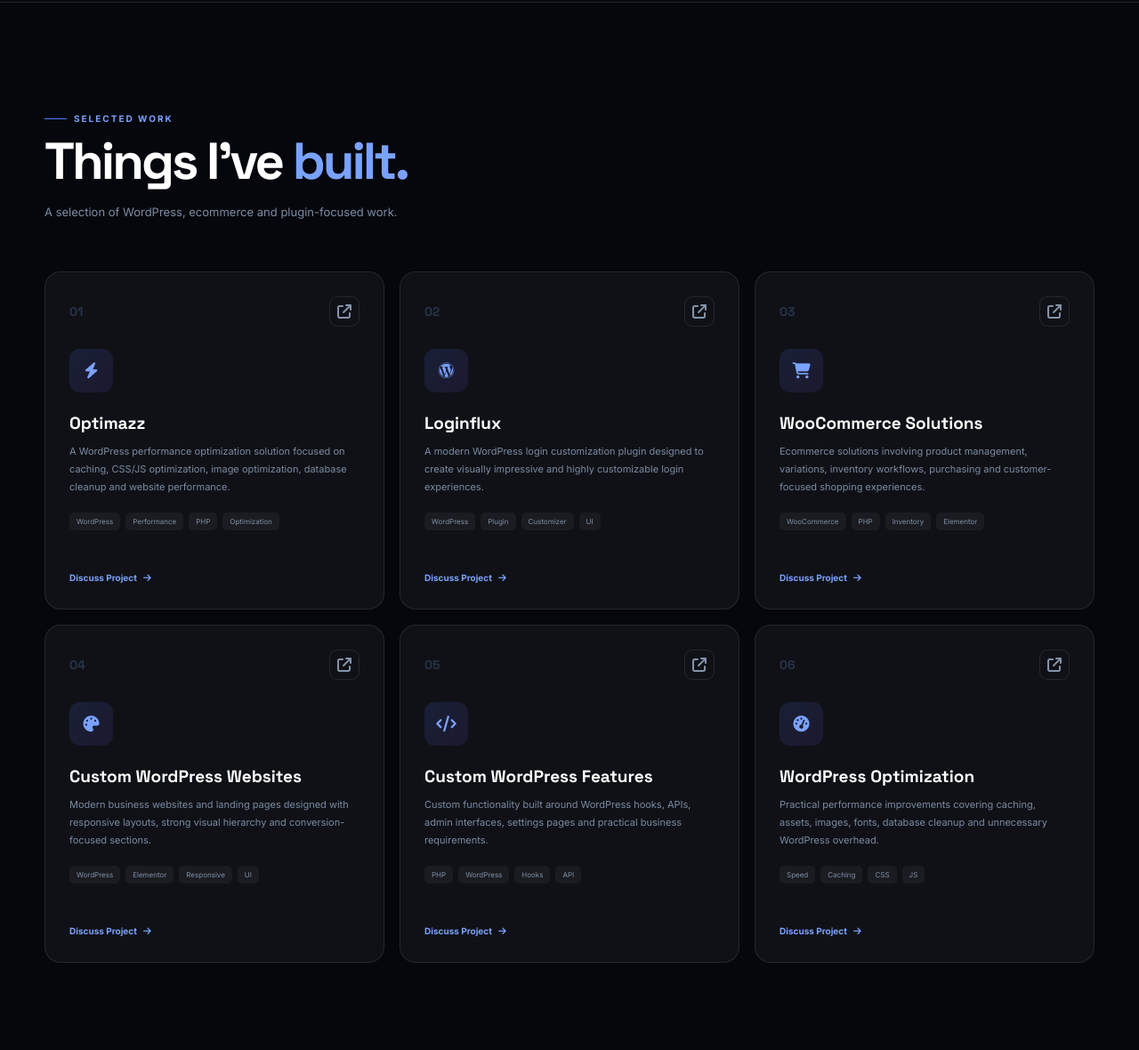
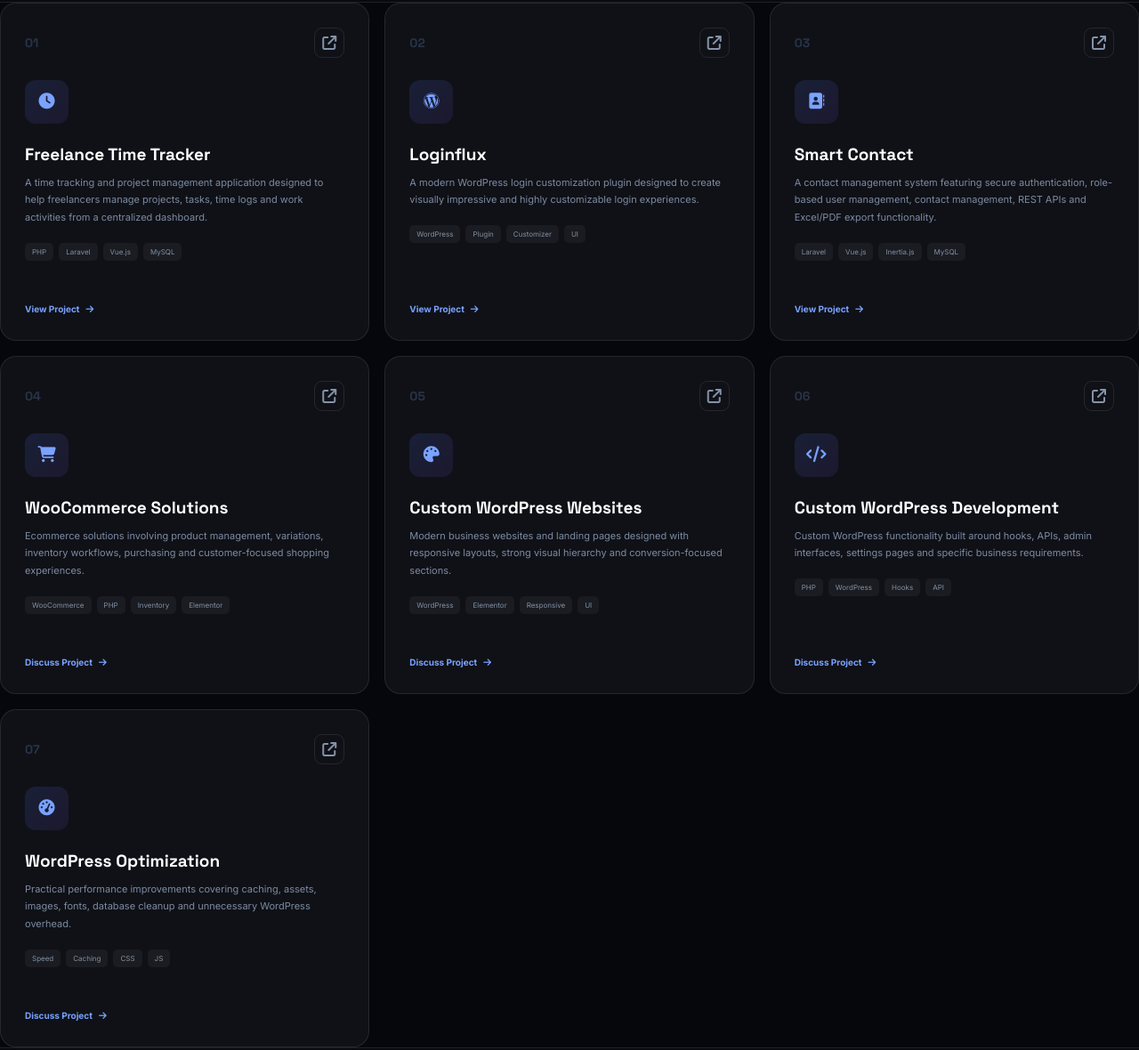
Before and after one commit to jahid-we/portfolio, a plain HTML site: page index.html in a window 1280 px wide. Shown: the part 3415-4595 px from the top of the page at 89% size. Drawn offline with Linux system fonts and the light colour scheme.

Commit message:
Update Projects

```diff
--- a/index.html
+++ b/index.html
@@ -2318,27 +2318,6 @@
      PROJECTS
 ========================================================= -->
 
-<section id="projects">
-
-    <div class="container">
-
-        <div class="section-header reveal">
-
-            <div class="section-tag">
-                Selected Work
-            </div>
-
-            <h2 class="section-title">
-                Things I've <span>built.</span>
-            </h2>
-
-            <p class="section-description">
-                A selection of WordPress, ecommerce and plugin-focused work.
-            </p>
-
-        </div>
-
-
 <div class="projects-grid">
 
     <!-- PROJECT 01 -->
@@ -2358,22 +2337,178 @@
         </div>
 
         <div class="project-icon">
-                    <i class="fa-solid fa-bolt"></i>
-                </div>
-
-                <h3>Optimazz</h3>
+            <i class="fa-solid fa-clock"></i>
+        </div>
+
+        <h3>Freelance Time Tracker</h3>
 
         <p>
-                    A WordPress performance optimization solution focused
-                    on caching, CSS/JS optimization, image optimization,
-                    database cleanup and website performance.
+            A time tracking and project management application designed
+            to help freelancers manage projects, tasks, time logs and
+            work activities from a centralized dashboard.
+        </p>
+
+        <div class="tags">
+            <span>PHP</span>
+            <span>Laravel</span>
+            <span>Vue.js</span>
+            <span>MySQL</span>
+        </div>
+
+        <div class="project-bottom">
+
+            <a
+                href="https://github.com/jahid-we/Freelance-Time-Tracker-Software-"
+                class="project-link"
+                target="_blank"
+                rel="noopener noreferrer"
+            >
+                View Project
+                <i class="fa-solid fa-arrow-right"></i>
+            </a>
+
+        </div>
+
+    </article>
+
+
+    <!-- PROJECT 02 -->
+
+    <article class="project-card reveal reveal-delay-1">
+
+        <div class="project-top">
+
+            <span class="project-number">
+                02
+            </span>
+
+            <span class="project-arrow">
+                <i class="fa-solid fa-arrow-up-right-from-square"></i>
+            </span>
+
+        </div>
+
+        <div class="project-icon">
+            <i class="fa-brands fa-wordpress"></i>
+        </div>
+
+        <h3>Loginflux</h3>
+
+        <p>
+            A modern WordPress login customization plugin designed
+            to create visually impressive and highly customizable
+            login experiences.
         </p>
 
         <div class="tags">
             <span>WordPress</span>
-                    <span>Performance</span>
+            <span>Plugin</span>
+            <span>Customizer</span>
+            <span>UI</span>
+        </div>
+
+        <div class="project-bottom">
+
+            <a
+                href="https://github.com/jahid-we/loginflux"
+                class="project-link"
+                target="_blank"
+                rel="noopener noreferrer"
+            >
+                View Project
+                <i class="fa-solid fa-arrow-right"></i>
+            </a>
+
+        </div>
+
+    </article>
+
+
+    <!-- PROJECT 03 -->
+
+    <article class="project-card reveal reveal-delay-2">
+
+        <div class="project-top">
+
+            <span class="project-number">
+                03
+            </span>
+
+            <span class="project-arrow">
+                <i class="fa-solid fa-arrow-up-right-from-square"></i>
+            </span>
+
+        </div>
+
+        <div class="project-icon">
+            <i class="fa-solid fa-address-book"></i>
+        </div>
+
+        <h3>Smart Contact</h3>
+
+        <p>
+            A contact management system featuring secure authentication,
+            role-based user management, contact management, REST APIs
+            and Excel/PDF export functionality.
+        </p>
+
+        <div class="tags">
+            <span>Laravel</span>
+            <span>Vue.js</span>
+            <span>Inertia.js</span>
+            <span>MySQL</span>
+        </div>
+
+        <div class="project-bottom">
+
+            <a
+                href="https://github.com/jahid-we/Smart-Contact"
+                class="project-link"
+                target="_blank"
+                rel="noopener noreferrer"
+            >
+                View Project
+                <i class="fa-solid fa-arrow-right"></i>
+            </a>
+
+        </div>
+
+    </article>
+
+
+    <!-- PROJECT 04 -->
+
+    <article class="project-card reveal">
+
+        <div class="project-top">
+
+            <span class="project-number">
+                04
+            </span>
+
+            <span class="project-arrow">
+                <i class="fa-solid fa-arrow-up-right-from-square"></i>
+            </span>
+
+        </div>
+
+        <div class="project-icon">
+            <i class="fa-solid fa-cart-shopping"></i>
+        </div>
+
+        <h3>WooCommerce Solutions</h3>
+
+        <p>
+            Ecommerce solutions involving product management,
+            variations, inventory workflows, purchasing and
+            customer-focused shopping experiences.
+        </p>
+
+        <div class="tags">
+            <span>WooCommerce</span>
             <span>PHP</span>
-                    <span>Optimization</span>
+            <span>Inventory</span>
+            <span>Elementor</span>
         </div>
 
         <div class="project-bottom">
@@ -2391,14 +2526,14 @@
     </article>
 
 
-            <!-- PROJECT 02 -->
+    <!-- PROJECT 05 -->
 
     <article class="project-card reveal reveal-delay-1">
 
         <div class="project-top">
 
             <span class="project-number">
-                        02
+                05
             </span>
 
             <span class="project-arrow">
@@ -2408,21 +2543,21 @@
         </div>
 
         <div class="project-icon">
-                    <i class="fa-brands fa-wordpress"></i>
-                </div>
-
-                <h3>Loginflux</h3>
+            <i class="fa-solid fa-palette"></i>
+        </div>
+
+        <h3>Custom WordPress Websites</h3>
 
         <p>
-                    A modern WordPress login customization plugin designed
-                    to create visually impressive and highly customizable
-                    login experiences.
+            Modern business websites and landing pages designed
+            with responsive layouts, strong visual hierarchy and
+            conversion-focused sections.
         </p>
 
         <div class="tags">
             <span>WordPress</span>
-                    <span>Plugin</span>
-                    <span>Customizer</span>
+            <span>Elementor</span>
+            <span>Responsive</span>
             <span>UI</span>
         </div>
 
@@ -2441,14 +2576,14 @@
     </article>
 
 
-            <!-- PROJECT 03 -->
+    <!-- PROJECT 06 -->
 
     <article class="project-card reveal reveal-delay-2">
 
         <div class="project-top">
 
             <span class="project-number">
-                        03
+                06
             </span>
 
             <span class="project-arrow">
@@ -2458,22 +2593,22 @@
         </div>
 
         <div class="project-icon">
-                    <i class="fa-solid fa-cart-shopping"></i>
-                </div>
-
-                <h3>WooCommerce Solutions</h3>
+            <i class="fa-solid fa-code"></i>
+        </div>
+
+        <h3>Custom WordPress Development</h3>
 
         <p>
-                    Ecommerce solutions involving product management,
-                    variations, inventory workflows, purchasing and
-                    customer-focused shopping experiences.
+            Custom WordPress functionality built around hooks, APIs,
+            admin interfaces, settings pages and specific business
+            requirements.
         </p>
 
         <div class="tags">
-                    <span>WooCommerce</span>
             <span>PHP</span>
-                    <span>Inventory</span>
-                    <span>Elementor</span>
+            <span>WordPress</span>
+            <span>Hooks</span>
+            <span>API</span>
         </div>
 
         <div class="project-bottom">
@@ -2491,14 +2626,14 @@
     </article>
 
 
-            <!-- PROJECT 04 -->
+    <!-- PROJECT 07 -->
 
     <article class="project-card reveal">
 
         <div class="project-top">
 
             <span class="project-number">
-                        04
+                07
             </span>
 
             <span class="project-arrow">
@@ -2508,22 +2643,22 @@
         </div>
 
         <div class="project-icon">
-                    <i class="fa-solid fa-palette"></i>
-                </div>
-
-                <h3>Custom WordPress Websites</h3>
+            <i class="fa-solid fa-gauge-high"></i>
+        </div>
+
+        <h3>WordPress Optimization</h3>
 
         <p>
-                    Modern business websites and landing pages designed
-                    with responsive layouts, strong visual hierarchy and
-                    conversion-focused sections.
+            Practical performance improvements covering caching,
+            assets, images, fonts, database cleanup and unnecessary
+            WordPress overhead.
         </p>
 
         <div class="tags">
-                    <span>WordPress</span>
-                    <span>Elementor</span>
-                    <span>Responsive</span>
-                    <span>UI</span>
+            <span>Speed</span>
+            <span>Caching</span>
+            <span>CSS</span>
+            <span>JS</span>
         </div>
 
         <div class="project-bottom">
@@ -2540,112 +2675,7 @@
 
     </article>
 
-
-            <!-- PROJECT 05 -->
-
-            <article class="project-card reveal reveal-delay-1">
-
-                <div class="project-top">
-
-                    <span class="project-number">
-                        05
-                    </span>
-
-                    <span class="project-arrow">
-                        <i class="fa-solid fa-arrow-up-right-from-square"></i>
-                    </span>
-
-                </div>
-
-                <div class="project-icon">
-                    <i class="fa-solid fa-code"></i>
-                </div>
-
-                <h3>Custom WordPress Features</h3>
-
-                <p>
-                    Custom functionality built around WordPress hooks,
-                    APIs, admin interfaces, settings pages and practical
-                    business requirements.
-                </p>
-
-                <div class="tags">
-                    <span>PHP</span>
-                    <span>WordPress</span>
-                    <span>Hooks</span>
-                    <span>API</span>
-                </div>
-
-                <div class="project-bottom">
-
-                    <a
-                        href="#contact"
-                        class="project-link"
-                    >
-                        Discuss Project
-                        <i class="fa-solid fa-arrow-right"></i>
-                    </a>
-
-                </div>
-
-            </article>
-
-
-            <!-- PROJECT 06 -->
-
-            <article class="project-card reveal reveal-delay-2">
-
-                <div class="project-top">
-
-                    <span class="project-number">
-                        06
-                    </span>
-
-                    <span class="project-arrow">
-                        <i class="fa-solid fa-arrow-up-right-from-square"></i>
-                    </span>
-
-                </div>
-
-                <div class="project-icon">
-                    <i class="fa-solid fa-gauge-high"></i>
-                </div>
-
-                <h3>WordPress Optimization</h3>
-
-                <p>
-                    Practical performance improvements covering caching,
-                    assets, images, fonts, database cleanup and unnecessary
-                    WordPress overhead.
-                </p>
-
-                <div class="tags">
-                    <span>Speed</span>
-                    <span>Caching</span>
-                    <span>CSS</span>
-                    <span>JS</span>
-                </div>
-
-                <div class="project-bottom">
-
-                    <a
-                        href="#contact"
-                        class="project-link"
-                    >
-                        Discuss Project
-                        <i class="fa-solid fa-arrow-right"></i>
-                    </a>
-
-                </div>
-
-            </article>
-
-        </div>
-
-    </div>
-
-</section>
-
+</div>
 
 <!-- =========================================================
      SERVICES
```
Lines whose indentation alone changed are shown as unchanged.
